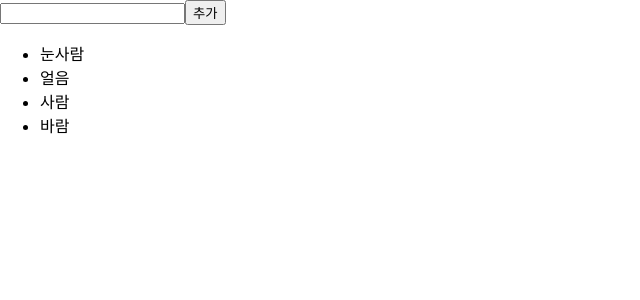
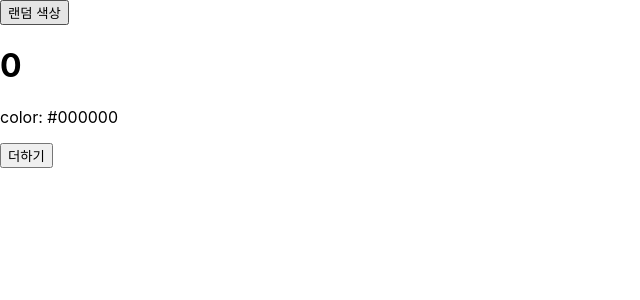
Before and after one commit to DongwookJeong/react_start, a React (Create React App) app in the folder start/: page / in a window 1280 px wide. Shown: the top 300 px of the page, without its empty margins (0-640 px from the left). Built offline with nearby package versions, Linux system fonts and the light colour scheme.

Commit message:
컬러 랜덤, 숫자 1 추가 및 끝 자리가 4일 경우 업데이트 취소

```diff
--- a/start/src/App.js
+++ b/start/src/App.js
@@ -1,3 +1,33 @@
+import { Component } from "react";
+import LifeCycleSample from "./LifeCycleSample";
+
+// 랜덤 색상을 생성
+function getRamdomColor(){
+  return '#' + Math.floor(Math.random() * 16777215).toString(16);
+}
+
+class App extends Component{
+  state = {
+    color: '#000000'
+  }
+  handleClick = () => {
+    this.setState({
+      color:getRamdomColor()
+    })
+  }
+
+  render(){
+    return (
+      <>
+      <button onClick={this.handleClick}>랜덤 색상</button>
+      <LifeCycleSample color={this.state.color}/>
+      </>
+    )
+  }
+}
+
+export default App;
+/* part 6
 import { Component } from "react";
 import IterationSample from "./ItereationSample";
 
--- /dev/null
+++ b/start/src/LifeCycleSample.js
@@ -0,0 +1,80 @@
+import { Component } from "react";
+
+class LifeCycleSample extends Component {
+    state = {
+        number: 0,
+        color: null
+    }
+
+    myRef = null;
+
+    constructor(props){
+        super(props)
+        console.log('constructor')
+    }
+
+    static getDerivedStateFromProps(nextProps, preState){
+        console.log('getDerivedStateFromProps')
+        if(nextProps.color !== preState.color){
+            return { color: nextProps.color}
+        }
+        return null
+    }
+
+    componentDidMount(){
+        console.log('componentDidMount')
+    }
+
+    shouldComponentUpdate(nextProps, nextState){
+        console.log('shouldComponentUpdate', nextProps, nextState)
+        // 숫자의 마지막 자리가 4면 리렌더링하지 않습니다.
+        return nextState.number % 10 !== 4;
+    }
+
+    componentWillUnmount(){
+        console.log('componentWillUnmount')
+    }
+
+    handleClick = () => {
+        this.setState({
+            number: this.state.number + 1
+        })
+    }
+
+    getSnapshotBeforeUpdate(prevProps, prevState){
+        console.log('getSnapshotBeforeUpdate')
+        if(prevProps.color !== this.props.color){
+            return this.myRef.style.color
+        }
+        return null;
+    }
+
+    componentDidUpdate(prevProps, prevState, snapshot){
+        console.log('componentDidUpdate', prevProps, prevState)
+        if(snapshot){
+            console.log('업데이트되기 직전 색상: ', snapshot)
+        }
+    }
+
+    render(){
+        console.log('render')
+
+        const style = {
+            color: this.props.color
+        }
+
+        return (
+            <>
+            <h1 style={style} ref={ref => this.myRef=ref}>
+                {this.state.number}
+            </h1>
+            <p>color: {this.state.color}</p>
+            <button onClick={this.handleClick}>
+                더하기
+            </button>
+            </>
+        )
+    }
+}
+
+export default LifeCycleSample
```
